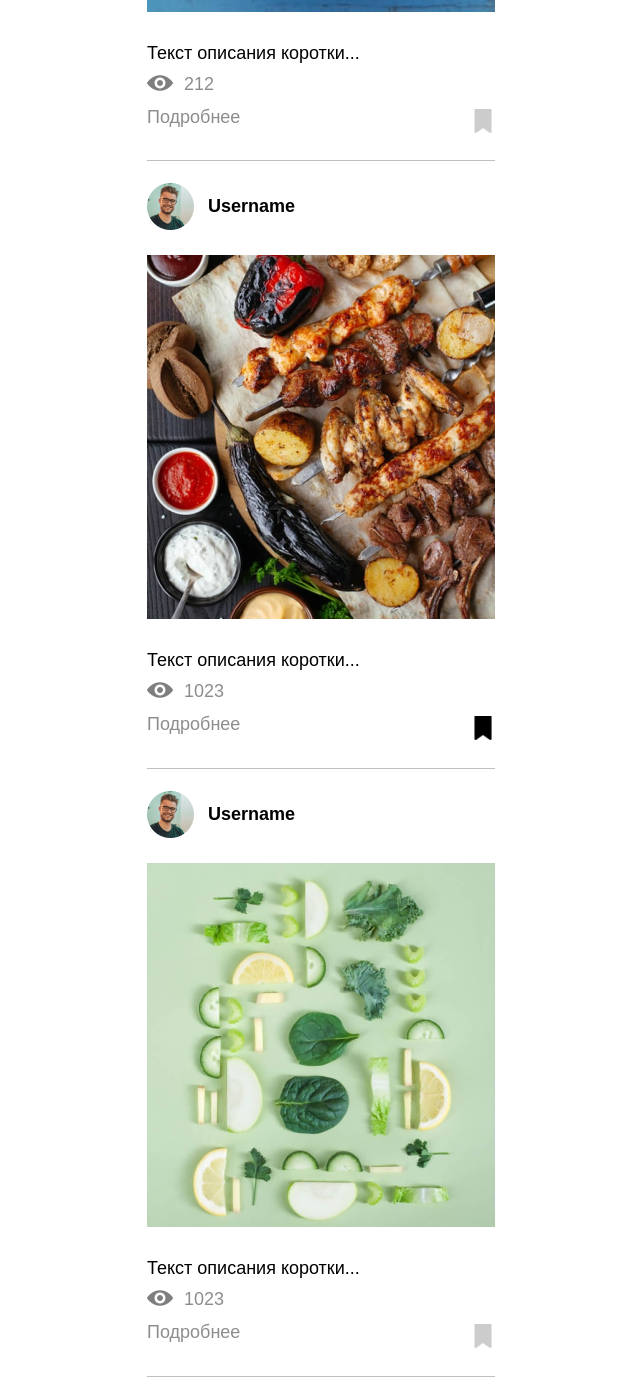
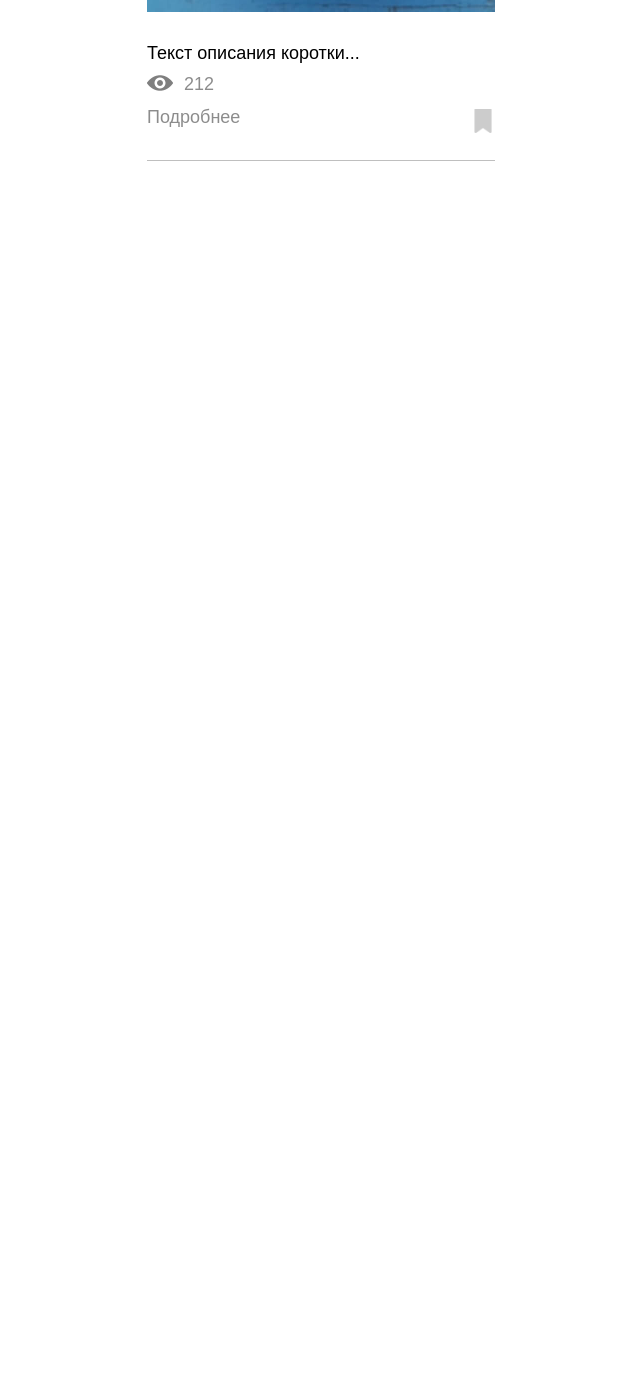
Before and after one commit to AndrewZ81/Coursework_3, a Python web app: template templates/index.html in a window 1280 px wide. Shown: the part 633-2032 px from the top of the page, without its empty margins (319-959 px from the left). After the commit the page ends 794 px from the top, so only its background shows below. Run offline with Jinja, Linux system fonts and the light colour scheme; the template is opened without the code that fills it, so the values that code supplies are empty.

Commit message:
Отредактировал config.py

```diff
--- a/templates/index.html
+++ b/templates/index.html
@@ -5,7 +5,7 @@
   <meta charset="UTF-8">
   <meta name="viewport" content="width=device-width, initial-scale=1.0">
   <title>SKYPROGRAM</title>
-  <link href="css/styles.min.css" rel="stylesheet">
+  <link href="/static/css/styles.min.css" rel="stylesheet">
 </head>
 
 <body>
@@ -16,97 +16,43 @@
           <use xmlns:xlink="http://www.w3.org/1999/xlink" xlink:href="#skyprogram"></use>
         </svg>
       </a>
-      <a href="/bookmarks.html" class="header__bookmark-btn">
-        <img src="img/bookmark.png" alt="" class="header__bookmark-icon" width="28">
+      <a href="/templates/bookmarks.html" class="header__bookmark-btn">
+        <img src="/static/img/bookmark.png" alt="" class="header__bookmark-icon" width="28">
         <span class="header__bookmark-counter">3</span>
       </a>
     </div>
+
   </header>
-
   <main class="container">
-
     <div class="search">
       <form action="/search" class="search__form">
         <input type="search" class="search__input">
       </form>
     </div>
-
     <section class="items">
       <div class="items__item item">
         <div class="item__top">
-          <a href="/user-feed.html" class="item__head">
+          <a href="/templates/user-feed.html" class="item__head">
             <div class="item__ava-wrap">
-              <img src="img/ava1.png" alt="" class="item__ava" width="47">
+              <img src="/static/img/ava1.png" alt="" class="item__ava" width="47">
             </div>
             <span class="item__username">Johnny</span>
           </a>
         </div>
-        <a href="/post.html" class="item__post-link">
-          <img src="img/post1.jpg" alt="" width="348" class="item__post-img">
+        <a href="/templates/post.html" class="item__post-link">
+          <img src="/static/img/post1.jpg" alt="" width="348" class="item__post-img">
         </a>
         <p class="item__descr">Текст описания коротки...</p>
         <div class="item__post-info">
           <div class="item__counter">
-            <img src="img/eye.png" alt="" class="item__counter-icon" width="26">
+            <img src="/static/img/eye.png" alt="" class="item__counter-icon" width="26">
             <span class="item__counter-text">212</span>
           </div>
         </div>
         <div class="item__post-bottom">
-          <a href="/post.html" class="item__btn-more">Подробнее</a>
+          <a href="/templates/post.html" class="item__btn-more">Подробнее</a>
           <button type="button" class="item__bookmark-btn">
-            <img src="img/bookmark.png" alt="" class="item__bookmark-icon" width="24">
-          </button>
-        </div>
-      </div>
-      <div class="items__item item">
-        <div class="item__top">
-          <a href="/user-feed.html" class="item__head">
-            <div class="item__ava-wrap">
-              <img src="img/ava2.png" alt="" class="item__ava" width="47">
-            </div>
-            <span class="item__username">Username</span>
-          </a>
-        </div>
-        <a href="/post.html" class="item__post-link">
-          <img src="img/post2.jpg" alt="" width="348" class="item__post-img">
-        </a>
-        <p class="item__descr">Текст описания коротки...</p>
-        <div class="item__post-info">
-          <div class="item__counter">
-            <img src="img/eye.png" alt="" class="item__counter-icon" width="26">
-            <span class="item__counter-text">1023</span>
-          </div>
-        </div>
-        <div class="item__post-bottom">
-          <a href="/post.html" class="item__btn-more">Подробнее</a>
-          <button type="button" class="item__bookmark-btn active">
-            <img src="img/bookmark.png" alt="" class="item__bookmark-icon" width="24">
-          </button>
-        </div>
-      </div>
-      <div class="items__item item">
-        <div class="item__top">
-          <a href="/user-feed.html" class="item__head">
-            <div class="item__ava-wrap">
-              <img src="img/ava2.png" alt="" class="item__ava" width="47">
-            </div>
-            <span class="item__username">Username</span>
-          </a>
-        </div>
-        <a href="/post.html" class="item__post-link">
-          <img src="img/post3.jpg" alt="" width="348" class="item__post-img">
-        </a>
-        <p class="item__descr">Текст описания коротки...</p>
-        <div class="item__post-info">
-          <div class="item__counter">
-            <img src="img/eye.png" alt="" class="item__counter-icon" width="26">
-            <span class="item__counter-text">1023</span>
-          </div>
-        </div>
-        <div class="item__post-bottom">
-          <a href="/post.html" class="item__btn-more">Подробнее</a>
-          <button type="button" class="item__bookmark-btn">
-            <img src="img/bookmark.png" alt="" class="item__bookmark-icon" width="24">
+            <img src="/static/img/bookmark.png" alt="" class="item__bookmark-icon" width="24">
           </button>
         </div>
       </div>
```
Also changed, not shown: app.py (added, +9 -0 lines), config.py (added, +7 -0 lines), app/main/__init__.py (added).
